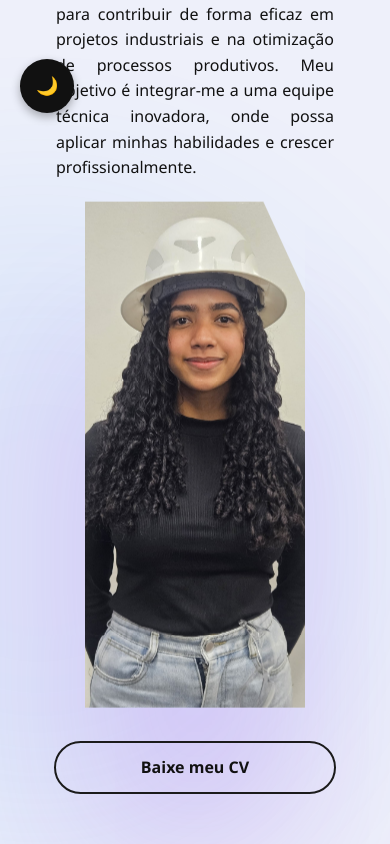
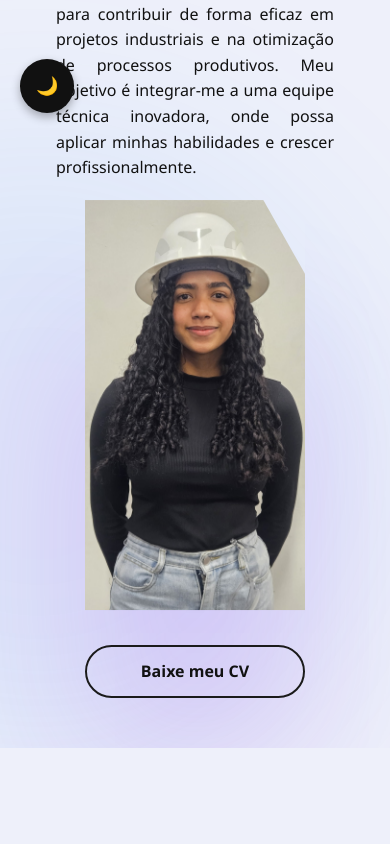
Before and after one commit to nathalyevitoria/Portifolio-Nathalye-Vitoria, a React (Vite) app: page / in a window 390 px wide. Shown: the part 711-1555 px from the top of the page. After the commit the page ends 1459 px from the top, so only its background shows below. Built offline with nearby package versions, Linux system fonts and the light colour scheme.

Commit message:
fix: tamanho da imagem

```diff
--- a/src/styles/home.css
+++ b/src/styles/home.css
@@ -246,12 +246,20 @@ body.dark-mode .cv-button::after {
     text-align: center;
   }
   .card {
-    width: 90vw;
+    width: 100%;
     max-width: 220px;
+  }
+  .img {
+    width: 100%;
+    height: auto;
+    max-width: 220px;
+    display: block;
+    margin: 0 auto;
   }
   .cv-button {
     display: block;
     width: 100%;
+    max-width: 220px;
     margin: 12px auto 0 auto;
     text-align: center;
     font-size: 1em;
```
